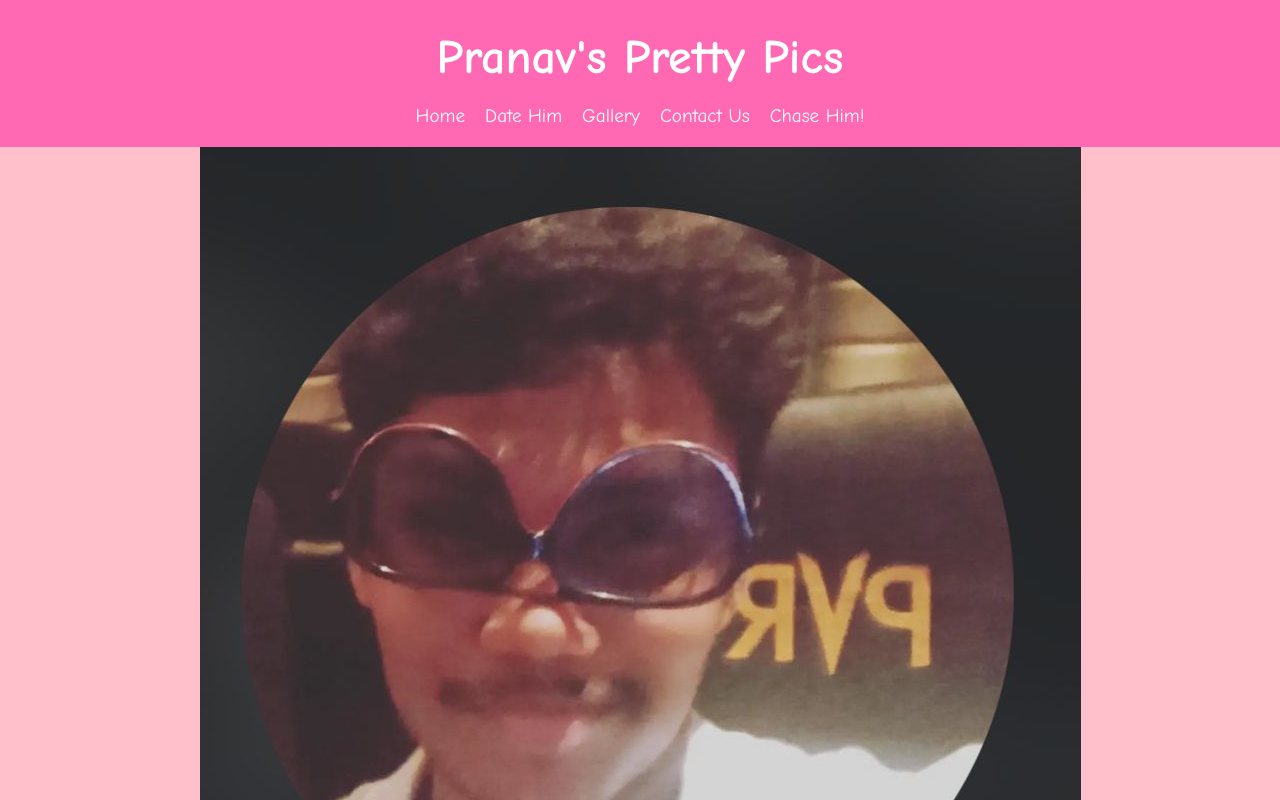
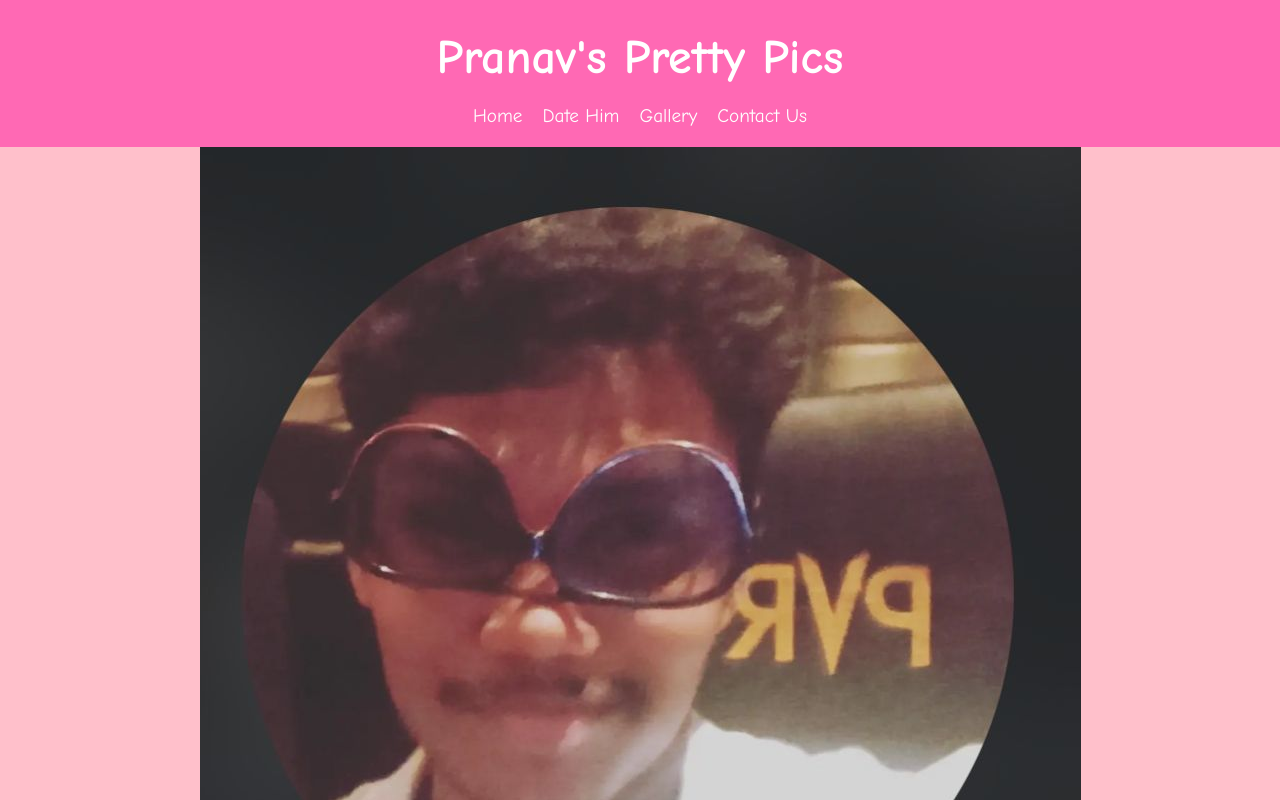
Before and after one commit to DrishyaAjith10/Fan-page, a plain HTML site: page gallery.html in a window 1280 px wide. Shown: the top 800 px of the page. Drawn offline with Linux system fonts and the light colour scheme.

Commit message:
second commit

```diff
--- a/gallery.html
+++ b/gallery.html
@@ -15,7 +15,8 @@
         <li><a href="dating.html">Date Him</a></li>
         <li><a href="gallery.html">Gallery</a></li>
         <li><a href="contact.html">Contact Us</a></li>
-        <li><a href="game.html">Chase Him!</a></li>
+
+
       </ul>
     </nav>
   </header>
```
